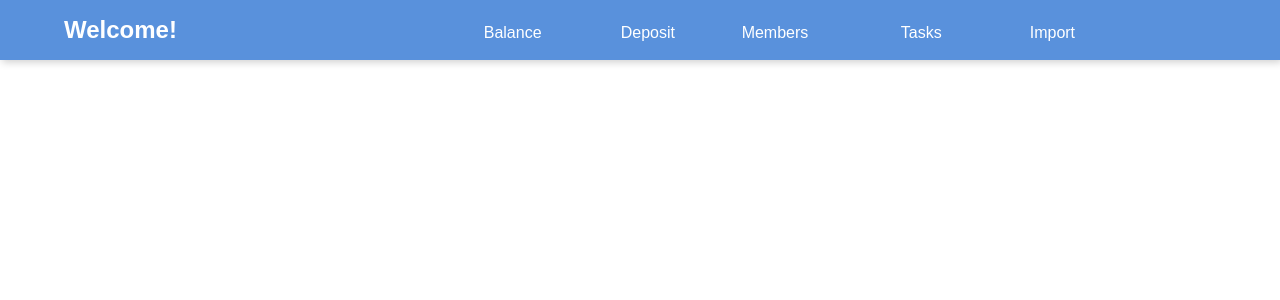
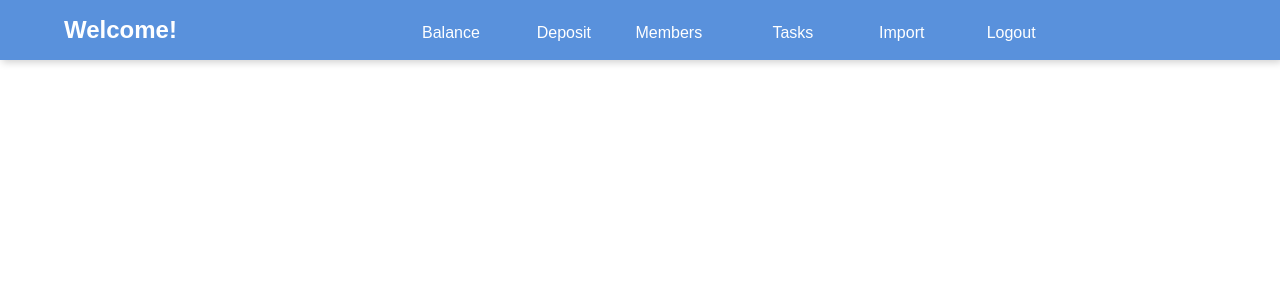
Before and after one commit to ETHTask/frontend, a Vue app: page / in a window 1280 px wide. Shown: the top 300 px of the page. Built offline with nearby package versions, Linux system fonts and the light colour scheme.

Commit message:
add logout

```diff
--- a/src/App.vue
+++ b/src/App.vue
@@ -15,7 +15,8 @@ import {
   getTasksShowing,
   getWorkersShowing,
   getHamburgerShowing,
-  getImportShowing
+  getImportShowing,
+  getLogoutShowing
 } from './router/header-logic'
 import routeNameMappings from './router/route-name-mappings'
 import {
@@ -58,6 +59,7 @@ export default {
         onWorkersClick: this.onWorkersClick,
         onTasksClick: this.onTasksClick,
         onImportClick: this.onImportClick,
+        onLogoutClick: this.onLogoutClick,
         onClose: () => {
           self.showNavModal = false
         }
@@ -75,6 +77,12 @@ export default {
     },
     onImportClick: function () {
       this.$router.push(routeNameMappings.Import)
+    },
+    onLogoutClick: function () {
+      this.$http.get('/logout')
+        .then(() => {
+          this.$router.push(routeNameMappings.Login)
+        })
     }
   },
   created () {
@@ -85,12 +93,14 @@ export default {
     this.headerConfigObj.showWorkers = getWorkersShowing(window.location.href)
     this.headerConfigObj.showHamburger = getHamburgerShowing(window.location.href)
     this.headerConfigObj.showImport = getImportShowing(window.location.href)
+    this.headerConfigObj.showLogout = getLogoutShowing(window.location.href)
     this.headerConfigObj.onBalanceClick = this.onBalanceClick
     this.headerConfigObj.onDepositClick = this.onDepositClick
     this.headerConfigObj.onWorkersClick = this.onWorkersClick
     this.headerConfigObj.onTasksClick = this.onTasksClick
     this.headerConfigObj.onHamburgerClick = this.onHamburgerClick
     this.headerConfigObj.onImportClick = this.onImportClick
+    this.headerConfigObj.onLogoutClick = this.onLogoutClick
   },
   watch: {
     '$route': function (newRoute, oldRoute) {
@@ -101,6 +111,7 @@ export default {
       this.headerConfigObj.showWorkers = getWorkersShowing(window.location.href)
       this.headerConfigObj.showHamburger = getHamburgerShowing(window.location.href)
       this.headerConfigObj.showImport = getImportShowing(window.location.href)
+      this.headerConfigObj.showLogout = getLogoutShowing(window.location.href)
     }
   }
 }
--- a/src/components/NavModal.vue
+++ b/src/components/NavModal.vue
@@ -7,6 +7,7 @@
         <div class="pa3 f3 hover-pointer" @click="configObj.onWorkersClick()">Members</div>
         <div class="pa3 f3 hover-pointer" @click="configObj.onTasksClick()">Tasks</div>
         <div class="pa3 f3 hover-pointer" @click="configObj.onImportClick()">Import</div>
+        <div class="pa3 f3 hover-pointer" @click="configObj.onLogoutClick()">Logout</div>
       </div>
     </div>
   </transition>
--- a/src/components/PageHeader.vue
+++ b/src/components/PageHeader.vue
@@ -20,6 +20,9 @@
       <div v-if="configObj.showImport" class="dtc w-10 tr white f5 hover-pointer" @click="configObj.onImportClick()">
         Import
       </div>
+      <div v-if="configObj.showLogout" class="dtc w-10 tr white f5 hover-pointer" @click="configObj.onLogoutClick()">
+        Logout
+      </div>
     </div>
     <div v-if="configObj.showHamburger" class="show-small f3 hover-pointer" @click="configObj.onHamburgerClick()">
       &#9776;
--- a/src/router/header-logic.js
+++ b/src/router/header-logic.js
@@ -72,3 +72,10 @@ export const getImportShowing = (path) => {
   }
   return true
 }
+
+export const getLogoutShowing = (path) => {
+  if (path.includes(routeNameMappings.Login.path)) {
+    return false
+  }
+  return true
+}
--- a/src/util/modal.js
+++ b/src/util/modal.js
@@ -14,6 +14,7 @@ export const getDefaultNavModalConfigObj = () => {
     onWorkers: () => {},
     onTasksClick: () => {},
     onImportClick: () => {},
+    onLogoutClick: () => {},
     onClose: () => {}
   }
 }
```
Also changed, not shown: server.js (+9 -0 lines).
